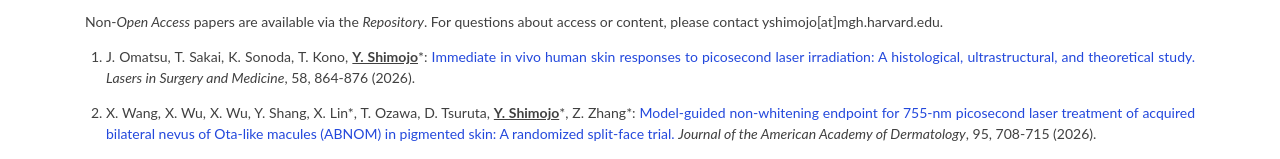
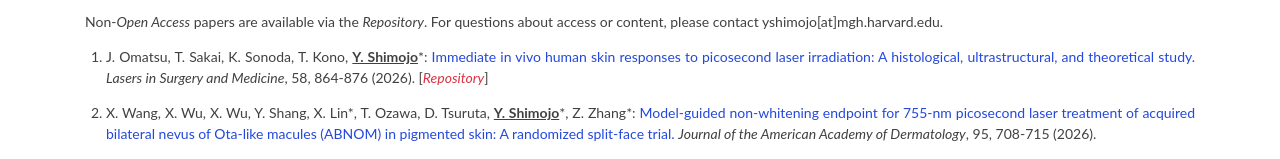
Before and after one commit to yu-shimojo/homepage, a plain HTML site: page publications.html in a window 1280 px wide. Shown: the part 126-285 px from the top of the page. Drawn offline with nearby package versions, Linux system fonts and the light colour scheme.

Commit message:
Add files via upload

```diff
--- a/publications.html
+++ b/publications.html
@@ -29,6 +29,7 @@
           J. Omatsu, T. Sakai, K. Sonoda, T. Kono, <u><b>Y. Shimojo</b></u>*:
           <a href="https://doi.org/10.1002/lsm.70196" target="_blank">Immediate in vivo human skin responses to picosecond laser irradiation: A histological, ultrastructural, and theoretical study.</a>
           <i>Lasers in Surgery and Medicine</i>, 58, 864-876  (2026).
+          [<a href="https://r.dl.itc.u-tokyo.ac.jp/esploro/outputs/9920310109301" class="repository" target="_blank"><i>Repository</i></a>]
         </li>
         <li style="padding-top:0.5rem;">
           X. Wang, X. Wu, X. Wu, Y. Shang, X. Lin*, T. Ozawa, D. Tsuruta, <u><b>Y. Shimojo</b></u>*, Z. Zhang*:
```
